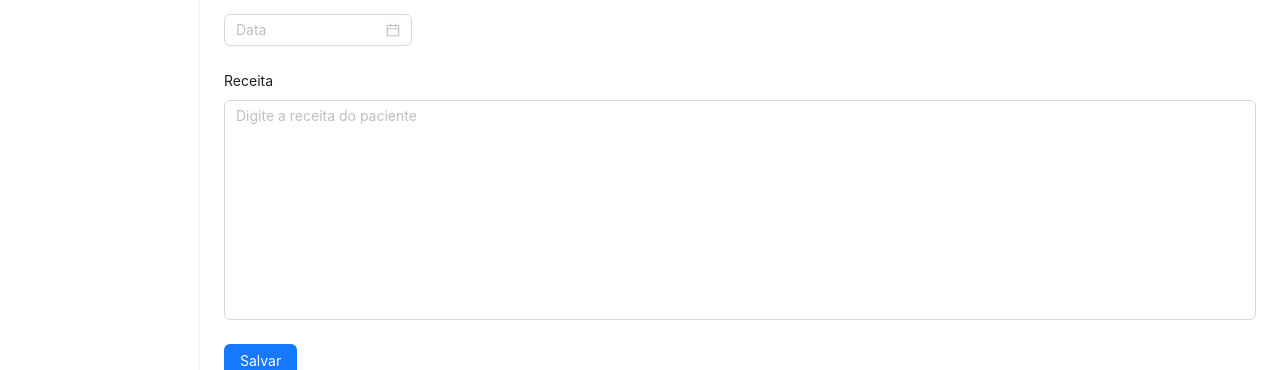
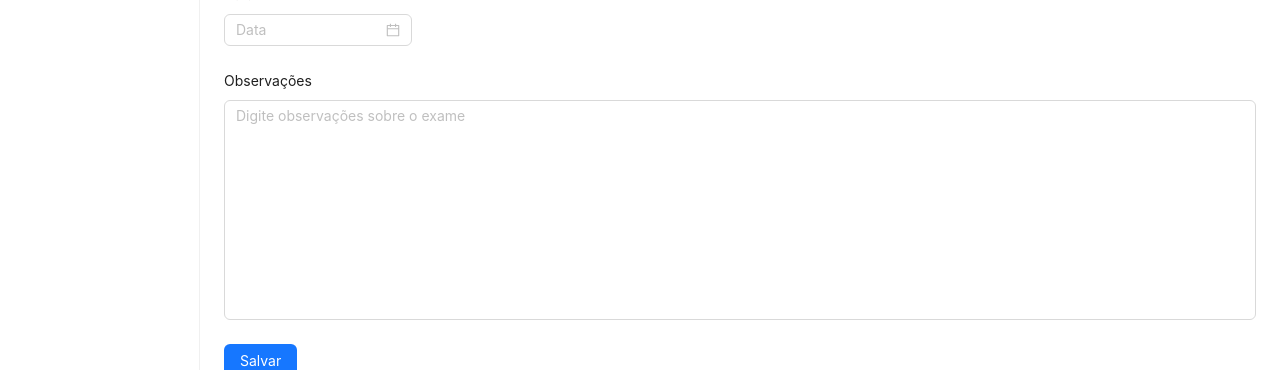
Before and after one commit to sergiopassinho/diadietweb, a React (Create React App) app: page /exames in a window 1280 px wide. Shown: the part 262-632 px from the top of the page. Built offline with nearby package versions, Linux system fonts and the light colour scheme; no server answers.

Commit message:
fix minor issue

```diff
--- a/src/components/exame-form/index.tsx
+++ b/src/components/exame-form/index.tsx
@@ -104,9 +104,9 @@ const ExameForm: React.FC = () => {
         />
       </Form.Item>
 
-      <Form.Item label="Receita">
+      <Form.Item label="Observações">
         <Input.TextArea
-          placeholder="Digite a receita do paciente"
+          placeholder="Digite observações sobre o exame"
           onChange={onReceitaChange}
           value={receita}
           style={{ height: 220, resize: "none" }}
--- a/src/components/pacientes-list/index.tsx
+++ b/src/components/pacientes-list/index.tsx
@@ -82,7 +82,7 @@ export const PacientesList = () => {
             {formatDate(exame.dataRetorno)}
           </p>
           <p>
-            <strong>Receita:</strong> {exame.receita}
+            <strong>Observações:</strong> {exame.receita}
           </p>
           <Button
             type="primary"
```
